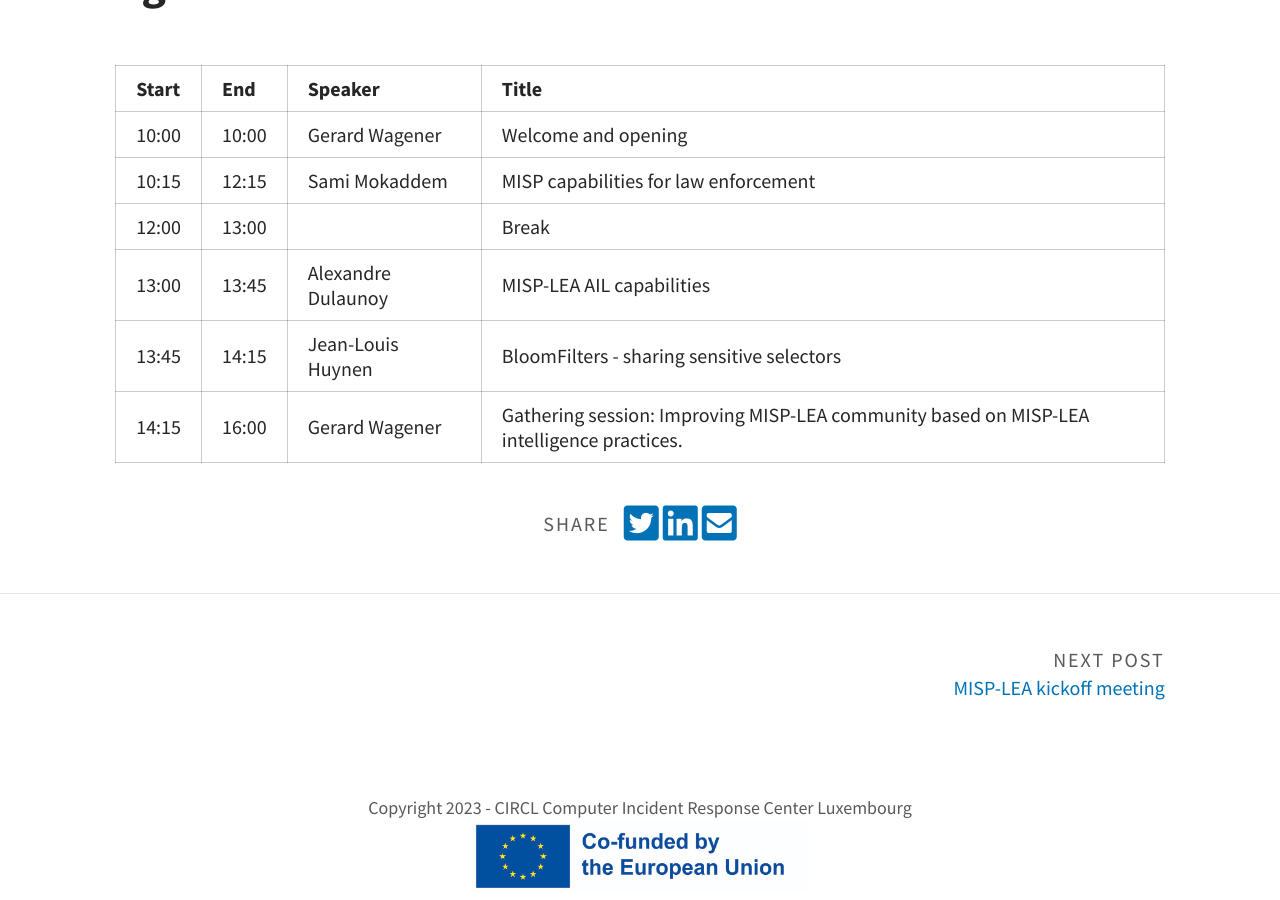
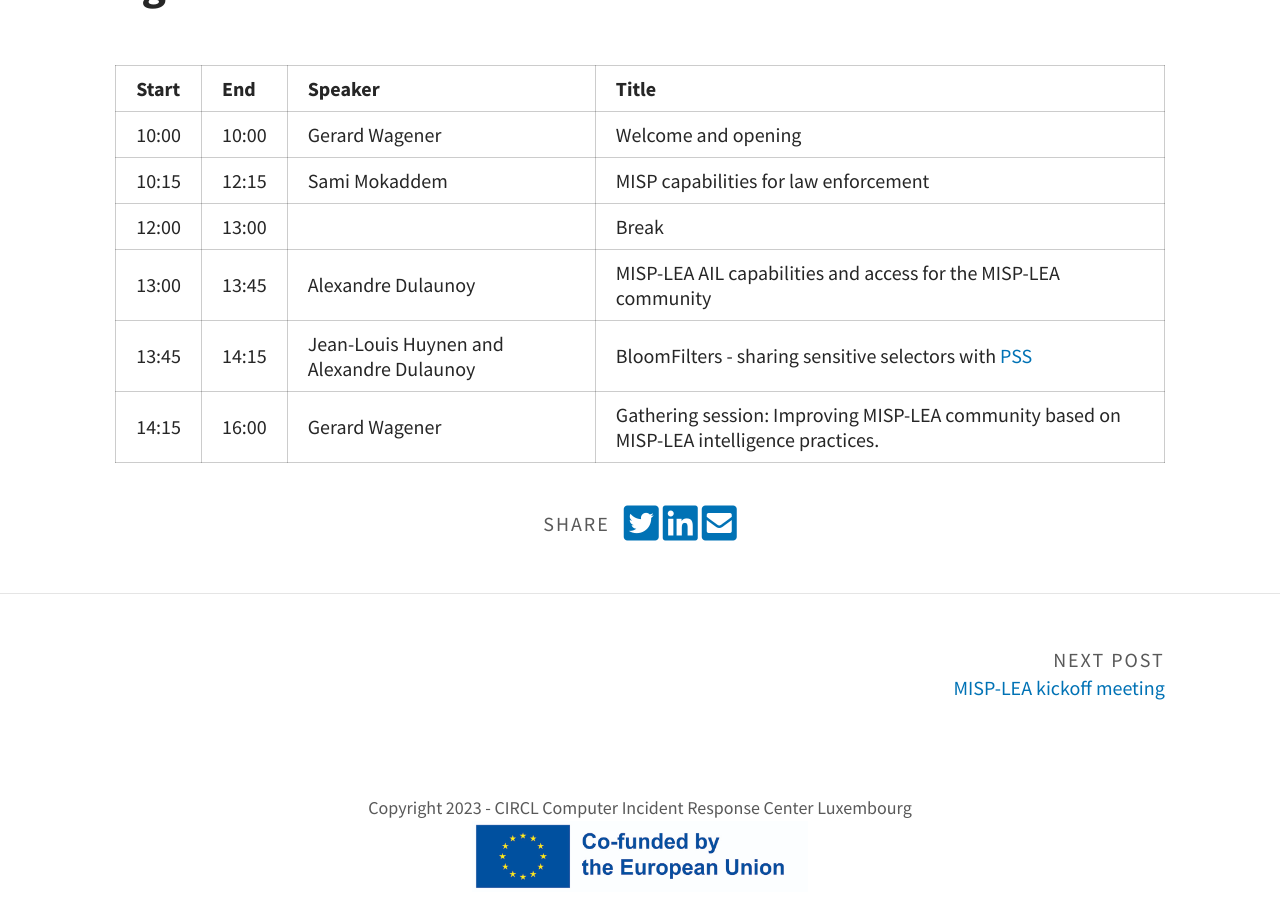
Before and after one commit to neolea/misp-lea-website, a Jekyll site: the page built from _posts/2023-11-16-MISP-LEA-Workshop.md, in a window 1280 px wide and 900 px high, scrolled down 1410 px. Built offline with Jekyll 4.4.1, drawn with Linux system fonts in a browser that asks for light colours; a script that is not in the unit is left out.

Commit message:
chg: [workshop] agenda updated

```diff
--- a/_posts/2023-11-16-MISP-LEA-Workshop.md
+++ b/_posts/2023-11-16-MISP-LEA-Workshop.md
@@ -37,8 +37,8 @@ Location in [OpenStreetMap](https://www.openstreetmap.org/node/9602536302).
 | Start | End   | Speaker             | Title                       |
 |-------|-------|  -------------------|-----------------------------|
 | 10:00 | 10:00 | Gerard Wagener      | Welcome and opening         |
-| 10:15 | 12:15 | Sami Mokaddem       | MISP capabilities for law enforcement       |
+| 10:15 | 12:15 | Sami Mokaddem       | MISP capabilities for law enforcement |
 | 12:00 | 13:00 |                     | Break                       |
-| 13:00 | 13:45 | Alexandre Dulaunoy  | MISP-LEA AIL capabilities   |
-| 13:45 | 14:15 | Jean-Louis Huynen   | BloomFilters - sharing sensitive selectors       |
+| 13:00 | 13:45 | Alexandre Dulaunoy  | MISP-LEA AIL capabilities and access for the MISP-LEA community |
+| 13:45 | 14:15 | Jean-Louis Huynen and Alexandre Dulaunoy   | BloomFilters - sharing sensitive selectors with [PSS](https://github.com/hashlookup/private-search-set)    |
 | 14:15 | 16:00 | Gerard Wagener      | Gathering session: Improving MISP-LEA community based on MISP-LEA intelligence practices. |
```
